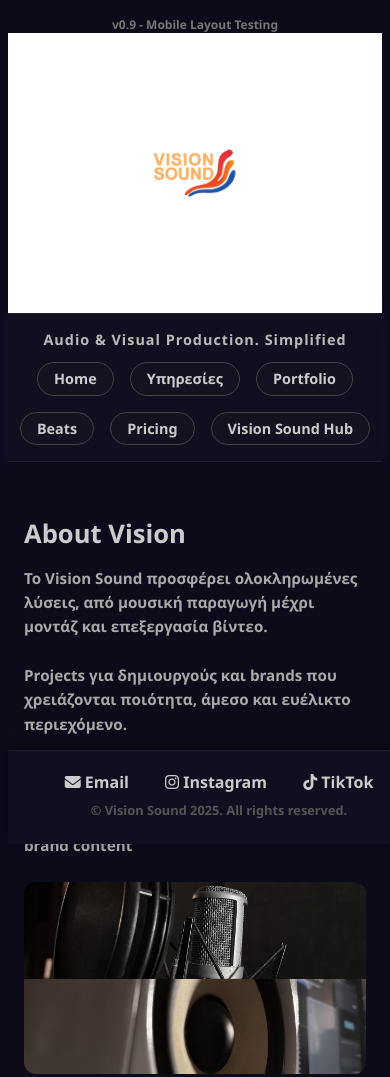
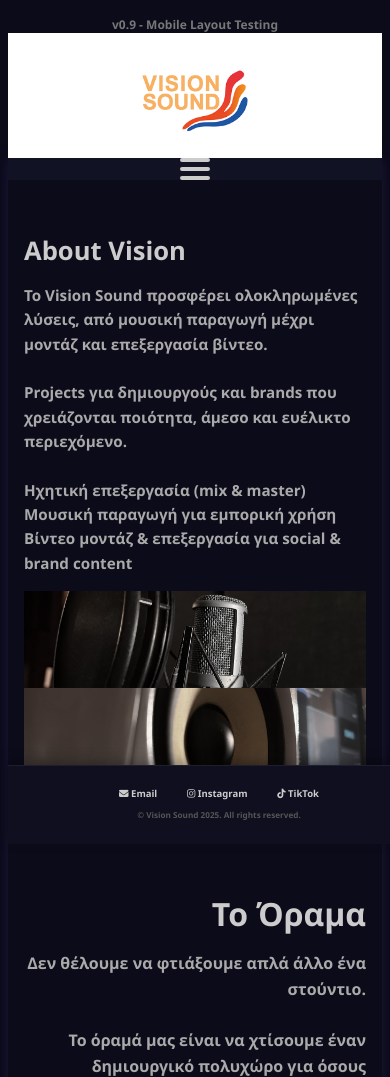
Before and after one commit to Visionsoundhub/visionsoundhubmain, a plain HTML site: page index.html in a window 390 px wide. Shown: the top 1077 px of the page. Drawn offline with Linux system fonts and the light colour scheme.

Commit message:
Update index.html

```diff
--- a/index.html
+++ b/index.html
@@ -38,14 +38,16 @@
     text-shadow: 0 0 12px rgba(255, 255, 255, 0.3);
     transition: all 0.3s ease;
   }
-  .nav-bar {
-  background-color: #0f0f1f;
+  $1background-color: #0f0f1f;
+  box-shadow: inset 0 -1px 0 rgba(255, 255, 255, 0.08), inset 0 1px 0 rgba(255, 255, 255, 0.08);
   text-align: center;
   padding: 1rem 0;
   box-shadow: 0 4px 12px rgba(0,0,0,0.3);
   border-top: 1px solid #1e1e2f;
   border-bottom: 1px solid #1e1e2f;
 }
+  $1
+  border-bottom: 2px solid rgba(255, 255, 255, 0.15);}
 .nav-bar p {
   margin: 0;
   color: #bbb;
@@ -107,18 +109,67 @@
     filter: brightness(1.1);
     color: #fff;
   }
+  .logo-wrapper {
+    background-image: url('https://github.com/Visionsoundhub/visionsoundhubmain/blob/main/logomainbannerokwhite.jpg?raw=true');
+    background-size: contain;
+    background-repeat: no-repeat;
+    background-position: center;
+    background-color: #fff;
+    width: 100%;
+    aspect-ratio: 3 / 1;
+    animation: fadeIn 1.2s ease forwards;
+    opacity: 0;
+  }
+  .burger {
+    display: none;
+    cursor: pointer;
+    margin: 0 auto;
+    width: 30px;
+    height: 22px;
+    flex-direction: column;
+    justify-content: space-between;
+  }
+  .burger div {
+    height: 4px;
+    background: #ccc;
+    border-radius: 2px;
+    transition: all 0.3s ease;
+  }
+  @media (max-width: 768px) {
+    .burger {
+      display: flex;
+    }
+    .nav-buttons {
+      display: none;
+      flex-direction: column;
+      background: #0f0f1f;
+      margin-top: 1rem;
+      padding: 1rem;
+      border-radius: 12px;
+    }
+    .nav-buttons.active {
+      display: flex;
+      animation: fadeInMenu 0.4s ease;
+    }
+  }
+  @keyframes fadeInMenu {
+    from { opacity: 0; transform: translateY(-10px); }
+    to { opacity: 1; transform: translateY(0); }
+  }
 </style>
 
 <!-- Version Tag -->
 <div style="text-align:center; padding-top: 0.5rem; font-size: 0.75rem; color: #777; font-family: 'Segoe UI', sans-serif;">v0.9 - Mobile Layout Testing</div>
 
 <!-- Header Logo as Background -->
-<div style="height: 280px; background-image: url('https://raw.githubusercontent.com/Visionsoundhub/visionsoundhubmain/main/logoheader.jpg'); background-size: 80%; background-position: center; background-repeat: no-repeat; background-color: #fff; animation: fadeIn 1.2s ease forwards; opacity: 0;"></div>
+<div class="logo-wrapper"></div>
 
 <!-- Navigation Bar -->
-<div class="nav-bar pulse-glow">
-  <p>Audio & Visual Production. Simplified</p>
-  <div class="nav-buttons">
+<div class="nav-bar pulse-glow" style="background-color: #121225; border-bottom: 1px solid rgba(255, 255, 255, 0.1); ">
+  <div class="burger" onclick="toggleMenu()">
+    <div></div><div></div><div></div>
+  </div>
+  <div class="nav-buttons" id="nav-menu">
     <a href="#">Home</a>
     <a href="#">Υπηρεσίες</a>
     <a href="#">Portfolio</a>
@@ -126,27 +177,26 @@
     <a href="#">Pricing</a>
     <a href="#">Vision Sound Hub</a>
 </div>
-</div>
 
 <!-- About Section -->
 <section style="background-color: #0b0b1a; color: #eee; font-family: 'Segoe UI', sans-serif; padding: 2rem 1rem;">
   <div class="content-container" style="display: flex; flex-wrap: wrap; justify-content: space-between; gap: 2rem;">
 
     <div class="fade-in fade-delay-1" style="flex: 1 1 45%; min-width: 300px;">
-      <h2 class="hover-glow-text" style="font-size: 1.6rem; font-weight: 700; color: #ccc; margin-bottom: 0;">About Vision</h2>
-      <p class="hover-glow-text" style="font-size: 0.95rem; line-height: 1.6; color: #aaa;">
+      <h2 class="hover-glow-text" style="font-size: 1.6rem; font-weight: 700; color: #ccc; margin-bottom: 0; text-align: left;">About Vision</h2>
+      <p class="hover-glow-text" style="font-size: 0.95rem; line-height: 1.6; color: #aaa; text-align: left;">
         Το Vision Sound προσφέρει ολοκληρωμένες λύσεις, από μουσική παραγωγή μέχρι μοντάζ και επεξεργασία βίντεο.<br><br>
         Projects για δημιουργούς και brands που χρειάζονται ποιότητα, άμεσο και ευέλικτο περιεχόμενο.<br><br>
         Ηχητική επεξεργασία (mix & master)<br>
         Μουσική παραγωγή για εμπορική χρήση<br>
         Βίντεο μοντάζ & επεξεργασία για social & brand content
       </p>
-      <img src="https://raw.githubusercontent.com/Visionsoundhub/visionsoundhubmain/main/mikespeakermain.jpg" class="fade-in fade-delay-2 hover-glow" alt="Studio Microphone and Speaker" style="width: 100%; max-width: 100%; border-radius: 12px; margin-top: 1.5rem; display: block;">
+      <img src="https://github.com/Visionsoundhub/visionsoundhubmain/blob/main/mikespeakermain.jpg?raw=true" alt="Studio Microphone and Speaker" class="hover-glow" style="width: 100%; max-width: 396px; margin-top: 1rem; margin-bottom: 6vh; display: block; margin-left: 0;">
     </div>
     <!-- Right Column: Το Όραμα -->
     <div class="fade-in fade-delay-2" style="flex: 1 1 45%; min-width: 300px;">
-      <h2 class="hover-glow-text" style="font-size: 2rem; font-weight: 700; color: #ccc; margin-bottom: 0;">Το Όραμα</h2>
-      <p class="hover-glow-text" style="line-height: 1.6; color: #aaa;">
+      <h2 class="hover-glow-text" style="font-size: 2rem; font-weight: 700; color: #ccc; margin-bottom: 0; text-align: right;">Το Όραμα</h2>
+      <p class="hover-glow-text" style="line-height: 1.6; color: #aaa; text-align: right;">
         Δεν θέλουμε να φτιάξουμε απλά άλλο ένα στούντιο.<br><br>
         Το όραμά μας είναι να χτίσουμε έναν δημιουργικό πολυχώρο για όσους αισθάνονται διαφορετικοί.<br><br>
         Έναν χώρο ανοιχτό για μικρούς, νέους και μεγάλους,
@@ -167,6 +217,9 @@
   window.addEventListener("resize", sendHeightToParent);
   const observer = new MutationObserver(sendHeightToParent);
   observer.observe(document.body, { childList: true, subtree: true });
+  function toggleMenu() {
+    document.getElementById('nav-menu').classList.toggle('active');
+  }
 </script>
 
 <footer style="position: fixed; bottom: 0; width: 100%; background-color: #0f0f1f; box-shadow: 0 -4px 12px rgba(0,0,0,0.3); border-top: 1px solid #1e1e2f; text-align: center; padding: 0.75rem 1rem;">
@@ -176,7 +229,7 @@
       text-shadow: 0 0 10px rgba(186, 147, 255, 0.7);
     }
   </style>
-  <p style="margin: 0.5rem 0;">
+  <p style="margin: 0.5rem 0; font-size: 0.7rem; transform: scale(0.85);">
     <a href="mailto:studiovisionsound@gmail.com" style="color: #ccc; text-decoration: none; margin: 0 1rem;">
       <i class="fas fa-envelope"></i> Email
     </a>
@@ -187,6 +240,6 @@
       <i class="fab fa-tiktok"></i> TikTok
     </a>
   </p>
-  <p style="margin-top: 0.5rem; font-size: 0.8rem; color: #555;">© Vision Sound 2025. All rights reserved.</p>
+  <p style="margin-top: 0.5rem; font-size: 0.6rem; color: #555; transform: scale(0.85);">© Vision Sound 2025. All rights reserved.</p>
 </footer>
 <link rel="stylesheet" href="https://cdnjs.cloudflare.com/ajax/libs/font-awesome/6.4.0/css/all.min.css">
```
Lines whose indentation alone changed are shown as unchanged.
